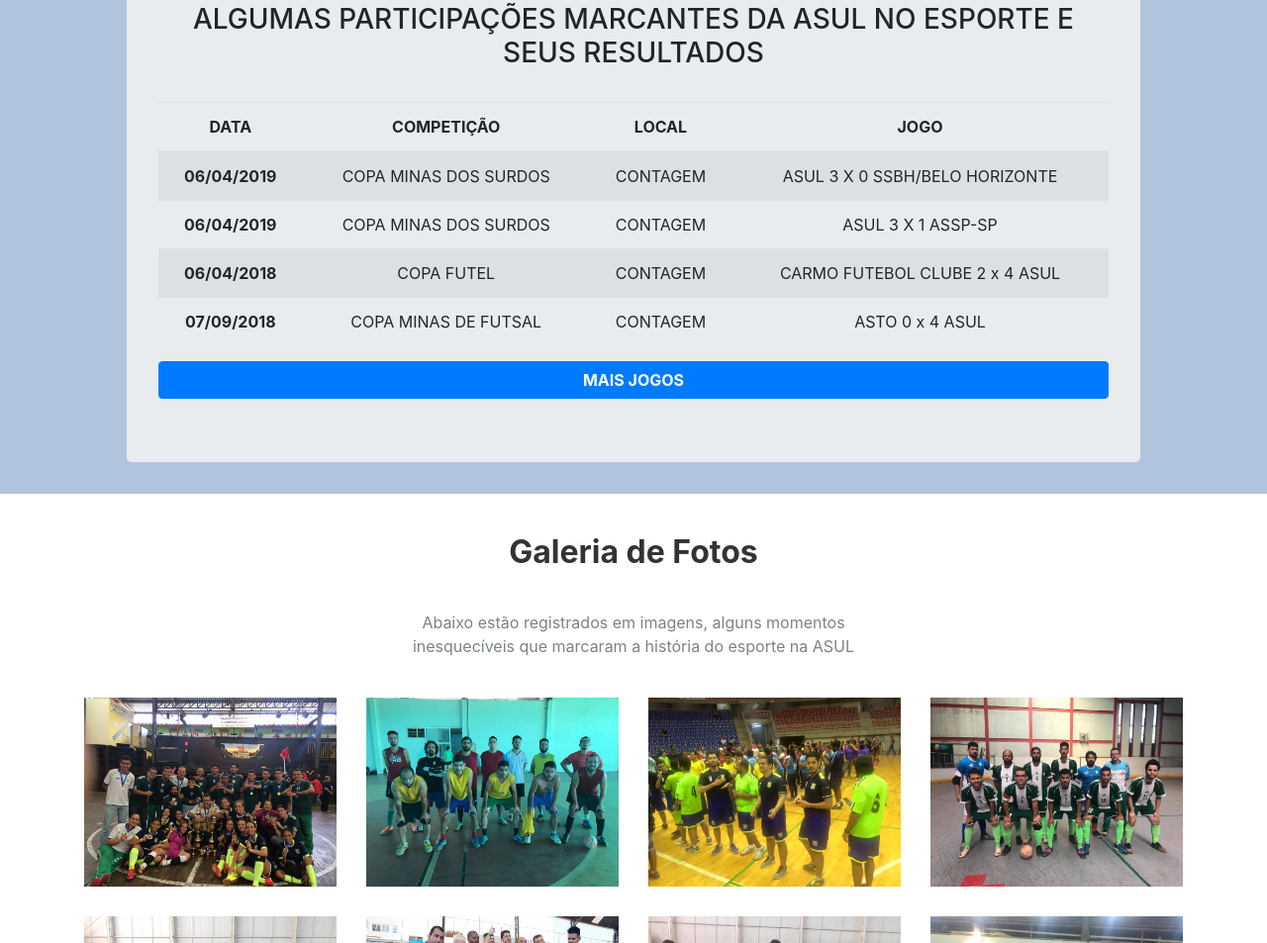
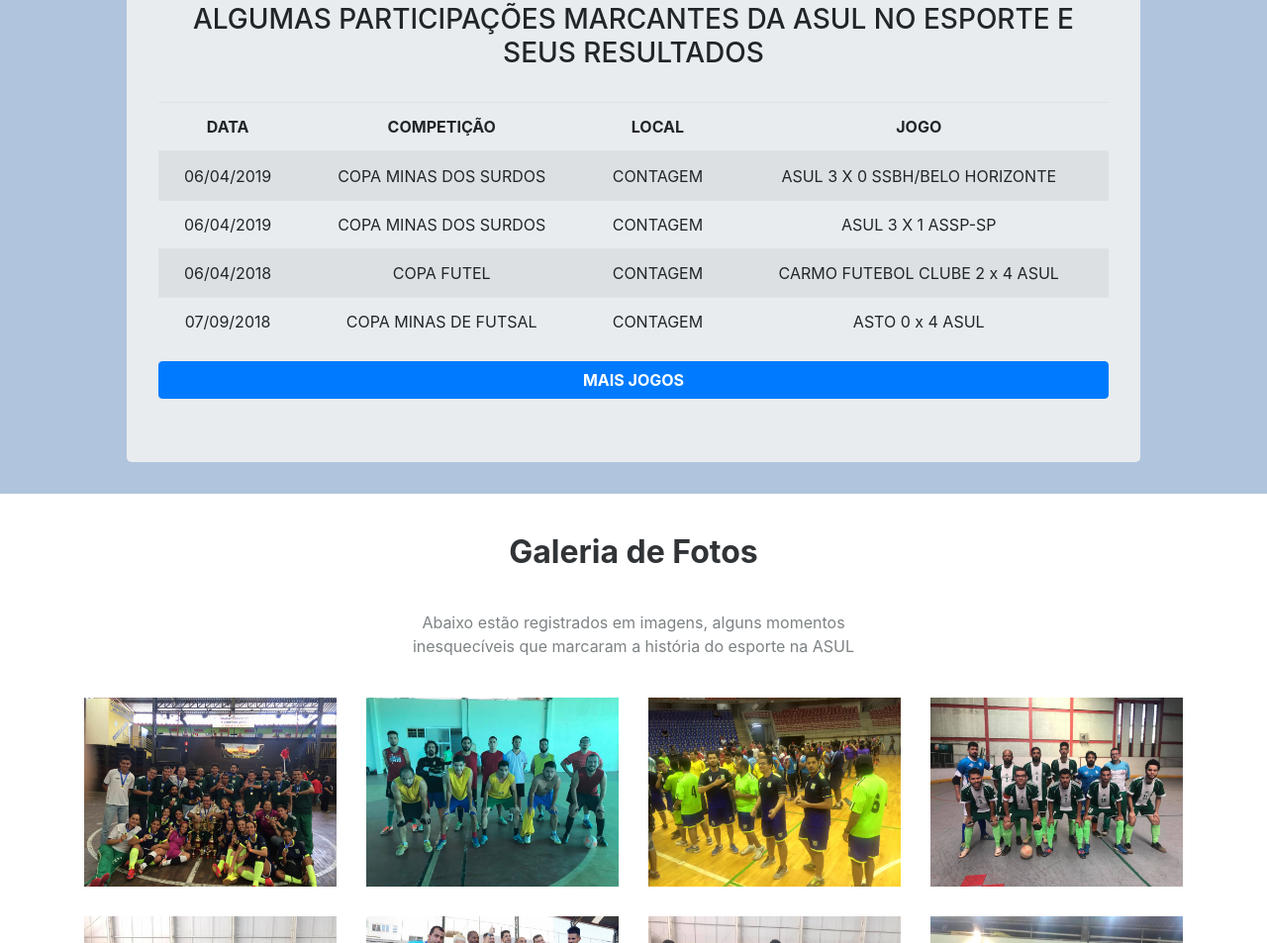
Before and after one commit to richard7santos/projetoasul, a plain HTML site: page paginas/esportes.html in a window 1280 px wide. Shown: the part 1668-2621 px from the top of the page at 99% size. Drawn offline with nearby package versions, Linux system fonts and the light colour scheme.

Commit message:
projeto de extensão versão final

```diff
--- a/paginas/esportes.html
+++ b/paginas/esportes.html
@@ -153,31 +153,32 @@
           </thead>
           <tbody>
             <tr>
-              <th>06/04/2019</th>
+              <td>06/04/2019</td>
               <td>COPA MINAS DOS SURDOS</td>
               <td>CONTAGEM</td>
               <td>ASUL 3 X 0 SSBH/BELO HORIZONTE</td>
             </tr>
             <tr>
-              <th>06/04/2019</th>
+              <td>06/04/2019</td>
               <td>COPA MINAS DOS SURDOS</td>
               <td>CONTAGEM</td>
               <td>ASUL 3 X 1 ASSP-SP</td>
             </tr>
             <tr>
-              <th>06/04/2018</th>
+              <td>06/04/2018</td>
               <td>COPA FUTEL</td>
               <td>CONTAGEM</td>
               <td>CARMO FUTEBOL CLUBE 2 x 4 ASUL</td>
             </tr>
             <tr>
-              <th>07/09/2018</th>
+              <td>07/09/2018</td>
               <td>COPA MINAS DE FUTSAL</td>
               <td>CONTAGEM</td>
               <td>ASTO 0 x 4 ASUL</td>
             </tr>
           </tbody>
         </table>
+
         <a href="../docs/josgos_asul -ASUL.pdf" target="_blank" class="btn btn-primary btn-block"><B>MAIS JOGOS </B></a>
       </div>
     </div>
```
Also changed, not shown: index.html (+32 -13 lines), paginas/cursos/libras.html (+7 -8 lines), paginas/restaurante.html (+6 -1 lines), 5 other files.
